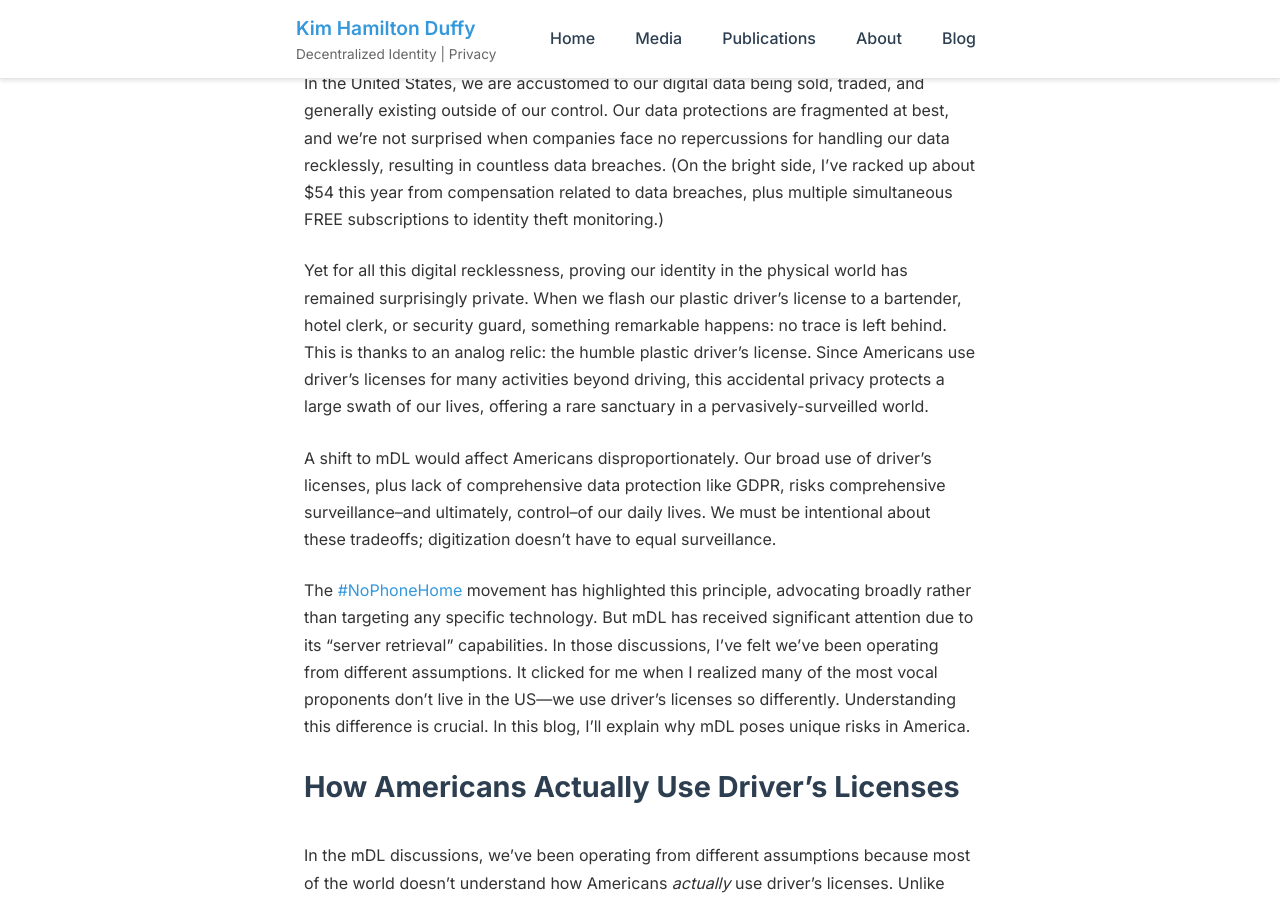
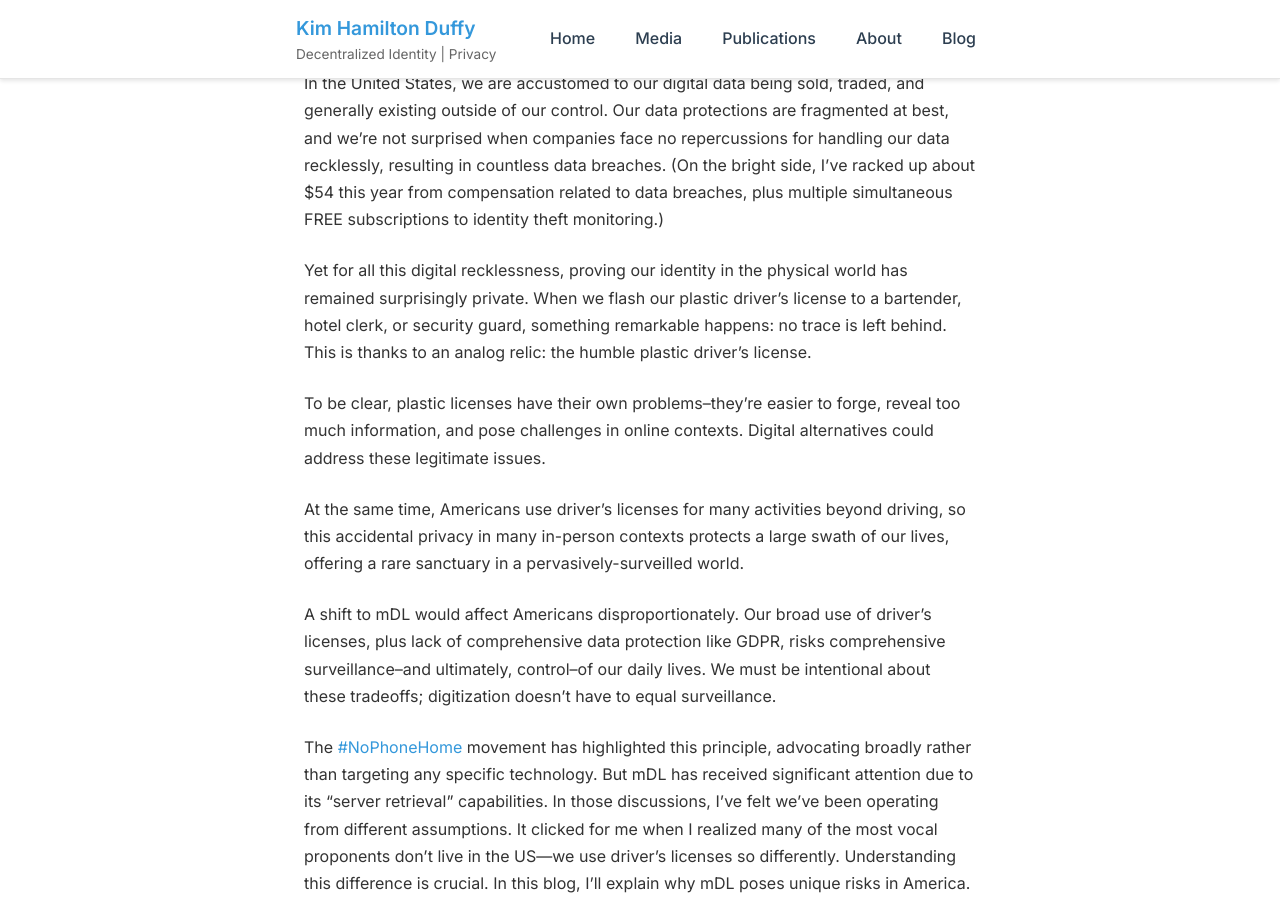
Before and after one commit to kimdhamilton/kimdhamilton.github.io, a Jekyll site: the page built from _posts/2025-06-24-american_privacy.md, in a window 1280 px wide and 900 px high, scrolled down 418 px. Built offline with Jekyll 4.4.1, drawn with Linux system fonts in a browser that asks for light colours; some of the changed text lies outside the part shown.

Commit message:
adding nuance for low context window readers

```diff
--- a/_posts/2025-06-24-american_privacy.md
+++ b/_posts/2025-06-24-american_privacy.md
@@ -13,7 +13,11 @@ categories:
 
 In the United States, we are accustomed to our digital data being sold, traded, and generally existing outside of our control. Our data protections are fragmented at best, and we're not surprised when companies face no repercussions for handling our data recklessly, resulting in countless data breaches. (On the bright side, I've racked up about $54 this year from compensation related to data breaches, plus multiple simultaneous FREE subscriptions to identity theft monitoring.)
 
-Yet for all this digital recklessness, proving our identity in the physical world has remained surprisingly private. When we flash our plastic driver's license to a bartender, hotel clerk, or security guard, something remarkable happens: no trace is left behind. This is thanks to an analog relic: the humble plastic driver's license. Since Americans use driver's licenses for many activities beyond driving, this accidental privacy protects a large swath of our lives, offering a rare sanctuary in a pervasively-surveilled world.
+Yet for all this digital recklessness, proving our identity in the physical world has remained surprisingly private. When we flash our plastic driver's license to a bartender, hotel clerk, or security guard, something remarkable happens: no trace is left behind. This is thanks to an analog relic: the humble plastic driver's license.
+
+To be clear, plastic licenses have their own problems--they're easier to forge, reveal too much information, and pose challenges in online contexts. Digital alternatives could address these legitimate issues.
+
+At the same time, Americans use driver's licenses for many activities beyond driving, so this accidental privacy in many in-person contexts protects a large swath of our lives, offering a rare sanctuary in a pervasively-surveilled world.
 
 A shift to mDL would affect Americans disproportionately. Our broad use of driver's licenses, plus lack of comprehensive data protection like GDPR, risks comprehensive surveillance–and ultimately, control–of our daily lives. We must be intentional about these tradeoffs; digitization doesn't have to equal surveillance.
 
@@ -77,7 +81,7 @@ While Europe has GDPR's comprehensive protections to help counter corporate surv
 
 ### **Universal Usage Amplifies All Risks**
 
-Since Americans use driver's licenses for everything from mundane use-cases like buying beer to more privacy-critical ones like voting, both corporate and government surveillance become comprehensive life tracking systems. A European who uses a digital driver’s license occasionally faces limited exposure; an American using mDL faces total behavioral monitoring.
+Since Americans use driver's licenses for everything from mundane use cases like buying beer to more privacy-critical ones like voting, both corporate and government surveillance become comprehensive life tracking systems. A European who uses a digital driver’s license occasionally faces limited exposure; an American using mDL faces total behavioral monitoring.
 
 Consider this: count how many times you show your license in the coming month, then imagine each of those interactions being logged by the government, the business you're showing it to, and your own mobile wallet app—potentially making that data available to other vendors as well.
 
```
